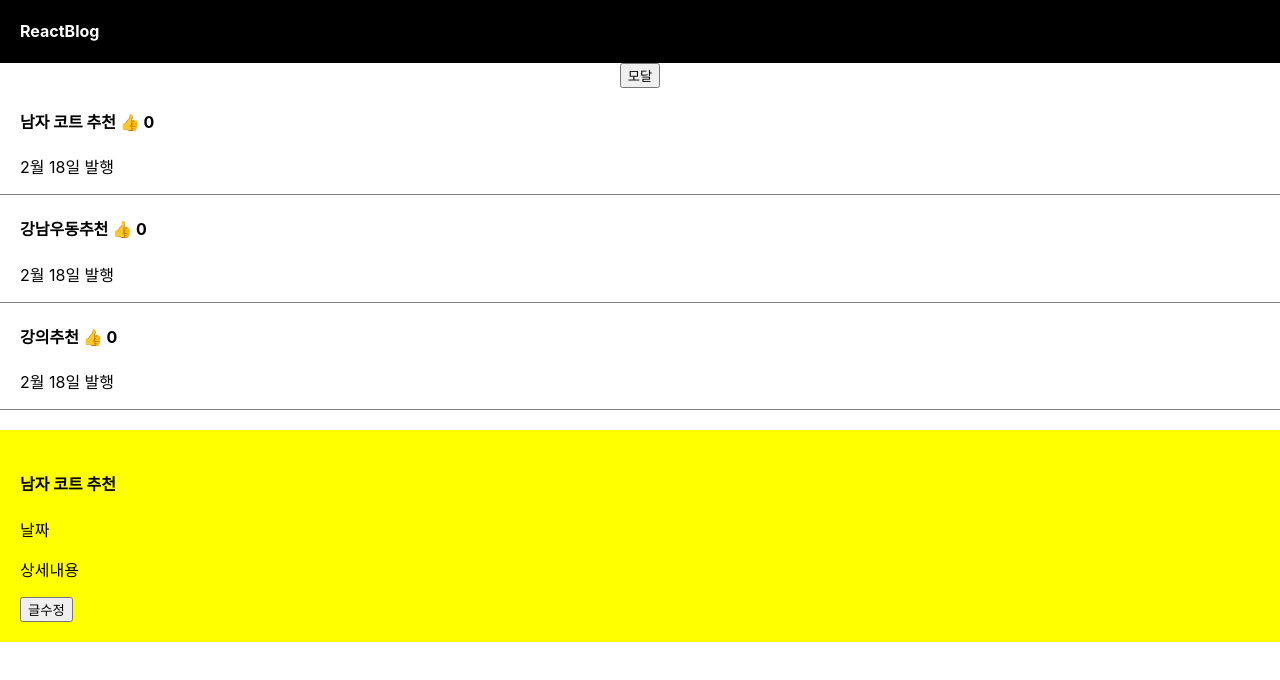
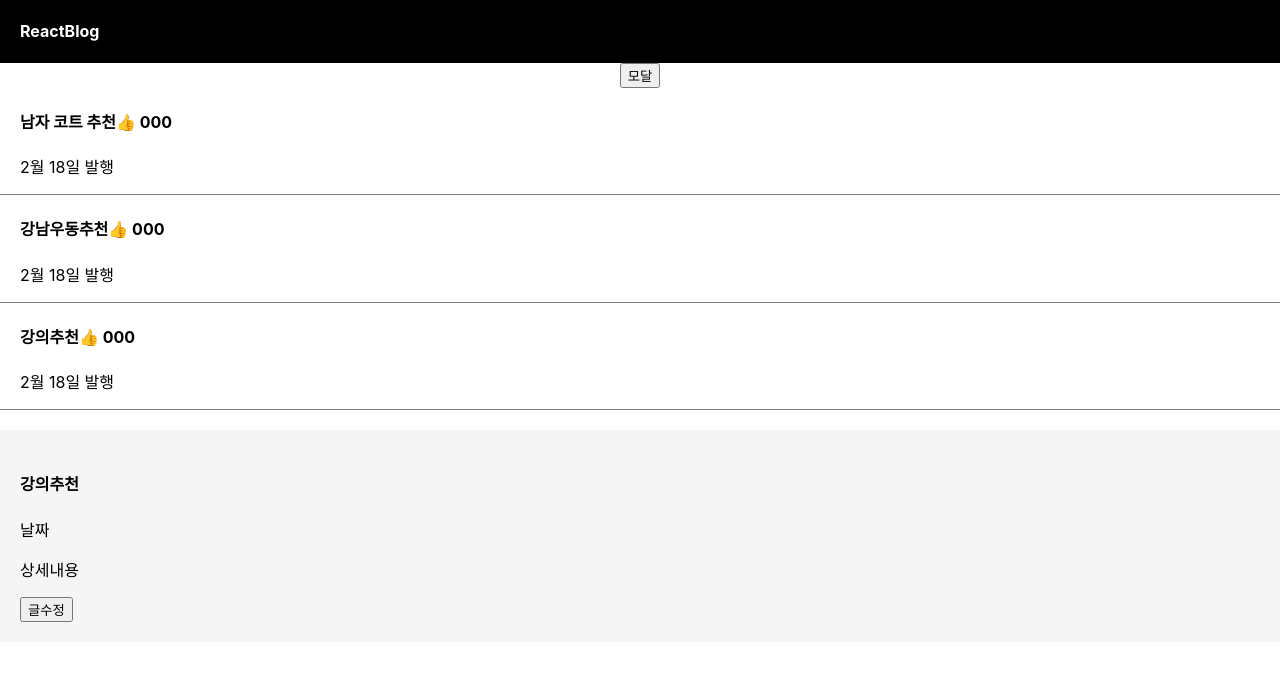
Before and after one commit to nowaveosu/codingapple-react, a React (Create React App) app: page / in a window 1280 px wide. Both pictures are taken after a click on the button "모달". Shown: the top 680 px of the page. Built offline with nearby package versions, Linux system fonts and the light colour scheme.

Commit message:
state props 업뎃

```diff
--- a/src/App.css
+++ b/src/App.css
@@ -3,6 +3,12 @@
 }
 div {
   box-sizing : border-box;
+}
+@font-face {
+  font-family: 'GeekbleMalang2WOFF2';
+  src: url('https://cdn.jsdelivr.net/gh/projectnoonnu/noonfonts_2302_01@1.0/GeekbleMalang2WOFF2.woff2') format('woff2');
+  font-weight: normal;
+  font-style: normal;
 }
 .list{
   padding-left : 20px;
--- a/src/App.js
+++ b/src/App.js
@@ -44,7 +44,7 @@
 // Modal컴포넌트는 App컴포넌트 밖에있어서 글제목 변수를 못씀
 // props로 받아야함 쓰는법은 <자식컴포넌트 작명={state이름}>
 // 하고 자식컴포넌트(props)로 받아서 props.작명으로 사용
-// 부모 > 자식만 가능 역은 안됨
+// 부모 > 자식만 가능 역은 성립x
 
 import { useState } from 'react';
 import './App.css';
@@ -69,27 +69,25 @@ function App() {
       {
         글제목.map((el,i) => {
           return(
-            <div className='list'>
-              <h4 onClick={() => {setModal(true)}}>{ el } <span onClick={() => {
-                let copy = [...따봉];
-                copy[i] = copy[i]+1;
-                set따봉(copy);
-              }}>👍</span> {따봉[i]}</h4>
+            <div className='list' key={i} i = {i}>
+              <h4 onClick={() => {setModal(true)}}>{ 글제목[i] }
+              <span onClick={() => { 따봉변경(따봉+1) }}>👍</span> {따봉}</h4>
               <p>2월 18일 발행</p>
             </div>
           )
         })
       }
       {
-        modal === true ? <Modal color = 'yellow' 글제목={글제목}/> : null
+        modal ? <Modal color = 'whitesmoke' 글제목={글제목} set글제목={set글제목}/> : null
       }
     </div>
   );
 }
+
 function Modal(props){
   return (
     <div className ="modal" style={{background: props.color}}>
-      <h4>{props.글제목[0]}</h4>
+      <h4>{props.글제목[2]}</h4>
       <p>날짜</p>
       <p>상세내용</p>
       <button>글수정</button>
```
